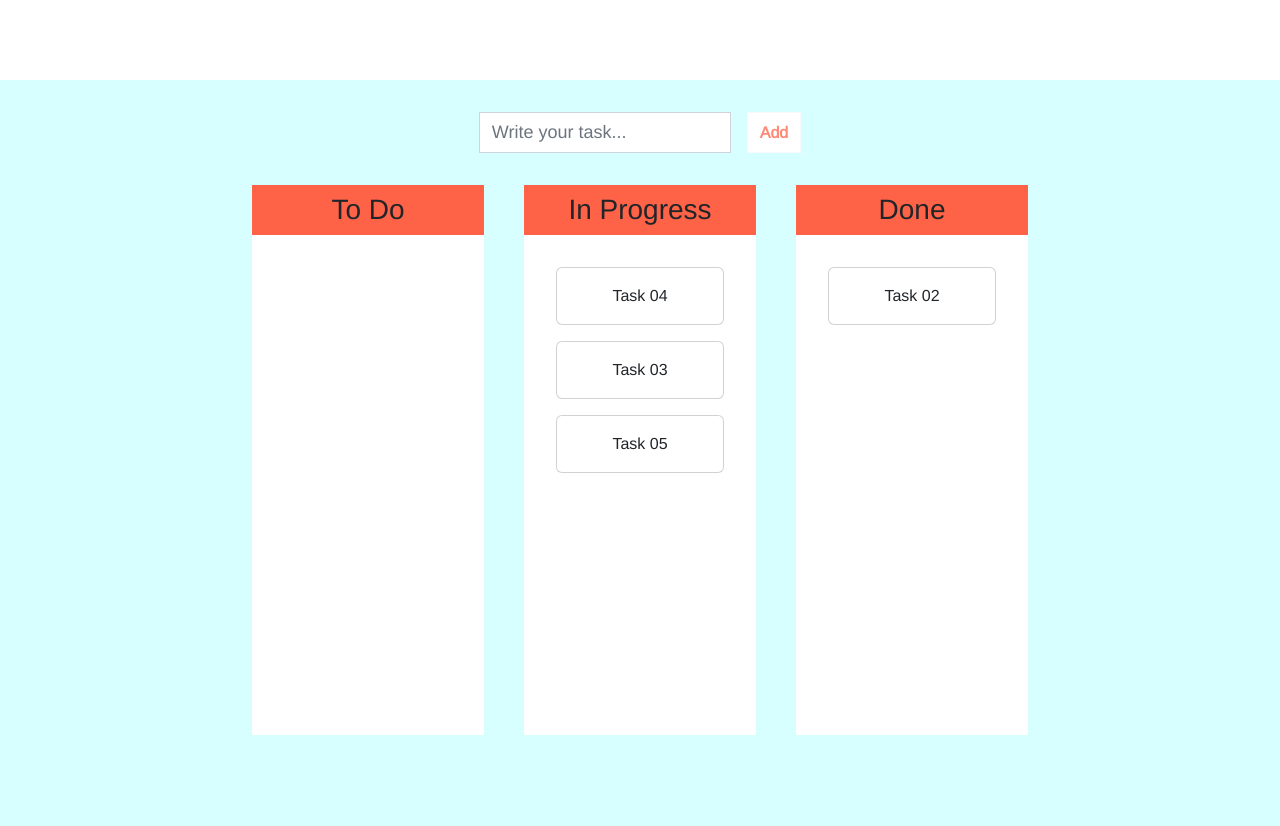
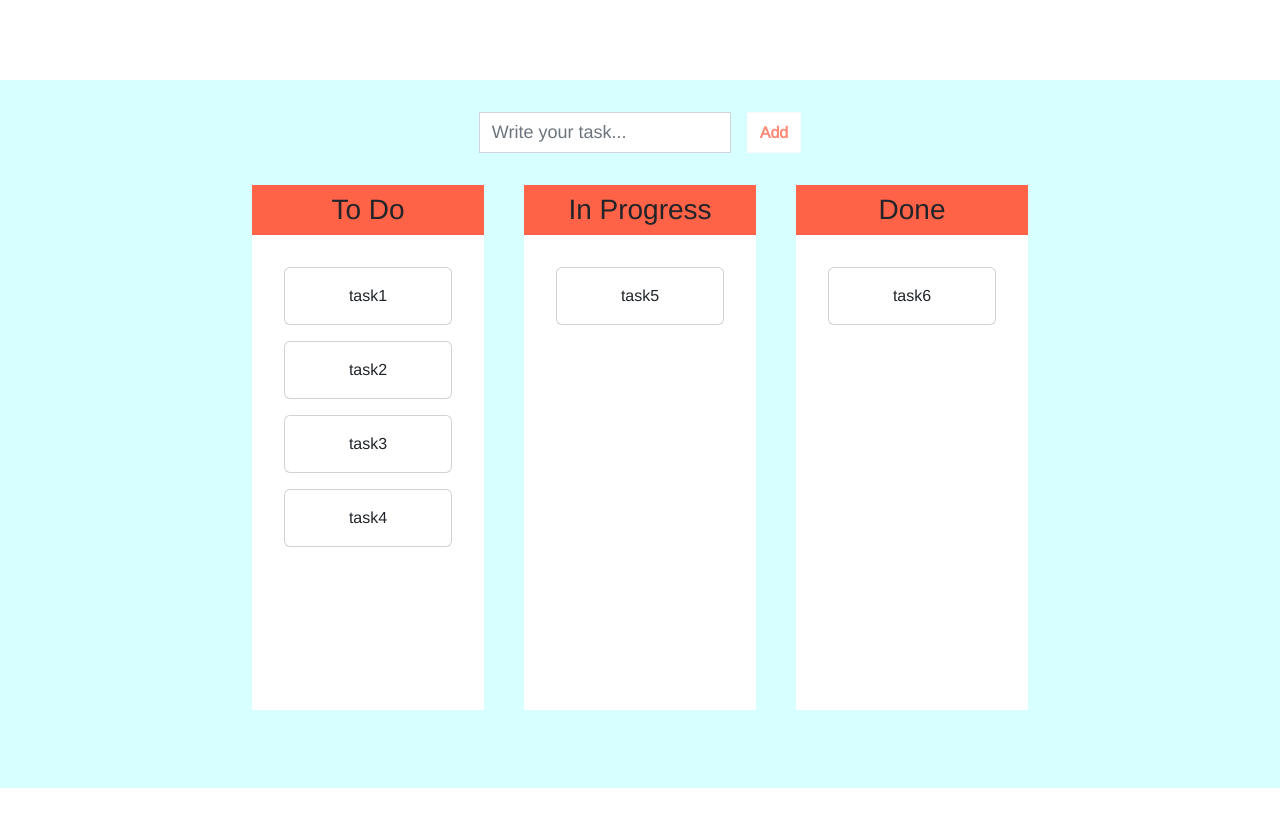
Before and after one commit to NBinte/React-Kanban-Board, a React (Create React App) app: page / in a window 1280 px wide. Shown: the top 826 px of the page. After the commit the page ends 800 px from the top, so only its background shows below. Built offline with nearby package versions, Linux system fonts and the light colour scheme.

Commit message:
Drag tasks from todo to progress

```diff
--- a/src/Assets/css/App.module.css
+++ b/src/Assets/css/App.module.css
@@ -12,6 +12,7 @@
     margin-right: 0.5rem;
     margin-left: 0.5rem;
     max-width: 20%;
+    height: 475px;
 }
 
 .boardRow {
@@ -29,10 +30,15 @@
 .columnData {
     background-color: #ffffff;
     padding: 1rem;
-    height: 500px;
+    height: 100%;
+    overflow-y: scroll;
 }
 
 .cardStyle {
     margin: 1rem;
     text-align: center;
 }
+
+.columnData::-webkit-scrollbar {
+    display: none;
+}
--- a/src/Components/App.js
+++ b/src/Components/App.js
@@ -9,8 +9,44 @@ import Card from "react-bootstrap/Card";
 import style from "../Assets/css/App.module.css";
 
 const App = () => {
-    const [tasks, setTasks] = useState([]);
+    const [tasks, setTasks] = useState([
+        { name: "task1", category: "todo" },
+        { name: "task2", category: "todo" },
+        { name: "task3", category: "todo" },
+        { name: "task4", category: "todo" },
+        { name: "task5", category: "progress" },
+        { name: "task6", category: "done" }
+    ]);
     console.log(tasks);
+
+    const handleOnDragStart = (e, id) => {
+        console.log("dragstart " + id);
+
+        e.dataTransfer.setData("id", id);
+    };
+
+    const handleOnDragOver = e => {
+        e.preventDefault();
+
+        console.log("dragover " + e);
+    };
+
+    const handleOnDrop = (e, category) => {
+        console.log("ondrop " + e);
+
+        let taskId = e.dataTransfer.getData("id");
+
+        let filteredTasks = tasks.filter((eachTask, taskIndex) => {
+            if (eachTask.name == taskId) {
+                eachTask.category = category;
+            }
+            return eachTask;
+        });
+
+        setTasks(tasks => {
+            return filteredTasks;
+        });
+    };
 
     useEffect(() => {
         console.log("inside app useeffect");
@@ -28,36 +64,72 @@ const App = () => {
                         <h3 className={style.columnHeader}>To Do</h3>
                         <div className={style.columnData}>
                             {tasks.map((eachTask, taskIndex) => {
-                                return (
-                                    <Card className={style.cardStyle} key={taskIndex}>
-                                        <Card.Body>{eachTask}</Card.Body>
-                                    </Card>
-                                );
+                                if (eachTask.category == "todo") {
+                                    let id = eachTask.name;
+                                    return (
+                                        <Card
+                                            draggable='true'
+                                            className={style.cardStyle}
+                                            key={taskIndex}
+                                            onDragStart={e => {
+                                                handleOnDragStart(e, id);
+                                            }}
+                                        >
+                                            <Card.Body>{eachTask.name}</Card.Body>
+                                        </Card>
+                                    );
+                                }
                             })}
                         </div>
                     </Col>
                     <Col className={style.boardColumn}>
                         <h3 className={style.columnHeader}>In Progress</h3>
-                        <div className={style.columnData}>
-                            <Card className={style.cardStyle}>
-                                <Card.Body>Task 04</Card.Body>
-                            </Card>
-
-                            <Card className={style.cardStyle}>
-                                <Card.Body>Task 03</Card.Body>
-                            </Card>
-
-                            <Card className={style.cardStyle}>
-                                <Card.Body>Task 05</Card.Body>
-                            </Card>
+                        <div
+                            className={style.columnData}
+                            onDragOver={e => {
+                                handleOnDragOver(e);
+                            }}
+                            onDrop={e => {
+                                handleOnDrop(e, "progress");
+                            }}
+                        >
+                            {tasks.map((eachTask, taskIndex) => {
+                                if (eachTask.category == "progress") {
+                                    return (
+                                        <Card
+                                            draggable='true'
+                                            className={style.cardStyle}
+                                            key={taskIndex}
+                                            // onDragStart={e => {
+                                            //     handleOnDragStart(e, eachTask.name);
+                                            // }}
+                                        >
+                                            <Card.Body>{eachTask.name}</Card.Body>
+                                        </Card>
+                                    );
+                                }
+                            })}
                         </div>
                     </Col>
                     <Col className={style.boardColumn}>
                         <h3 className={style.columnHeader}>Done</h3>
                         <div className={style.columnData}>
-                            <Card className={style.cardStyle}>
-                                <Card.Body>Task 02</Card.Body>
-                            </Card>
+                            {tasks.map((eachTask, taskIndex) => {
+                                if (eachTask.category == "done") {
+                                    return (
+                                        <Card
+                                            draggable='true'
+                                            className={style.cardStyle}
+                                            key={taskIndex}
+                                            // onDragStart={e => {
+                                            //     handleOnDragStart(e, eachTask.name);
+                                            // }}
+                                        >
+                                            <Card.Body>{eachTask.name}</Card.Body>
+                                        </Card>
+                                    );
+                                }
+                            })}
                         </div>
                     </Col>
                 </Row>
--- a/src/Components/FormComp.js
+++ b/src/Components/FormComp.js
@@ -11,8 +11,10 @@ const FormComp = ({ tasks, setTasks }) => {
         e.preventDefault();
 
         if (inputValue) {
+            let taskObject = { name: inputValue, category: "todo" };
+
             setTasks(tasks => {
-                return [...tasks, inputValue];
+                return [...tasks, taskObject];
             });
         }
     };
```
